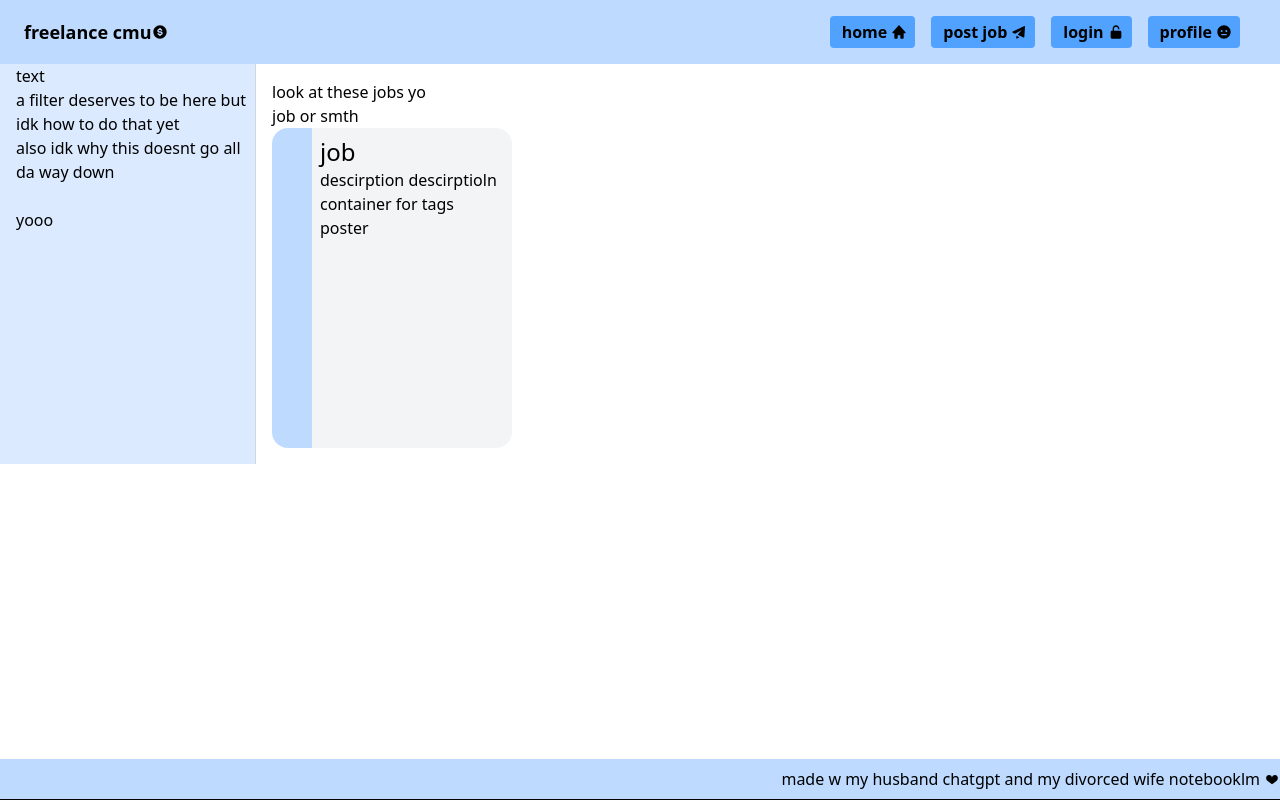
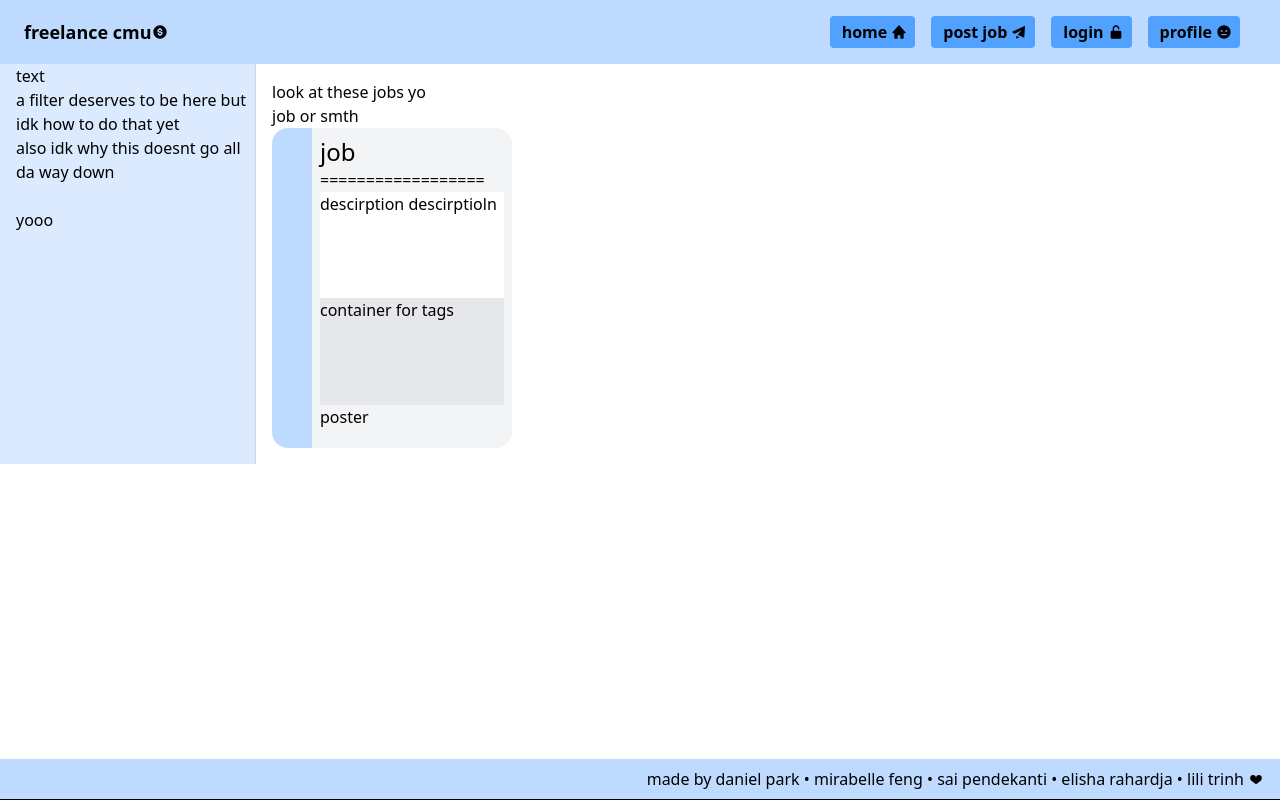
Before and after one commit to scottylabs-labrador/freelance-cmu, a React (Vite) app: page / in a window 1280 px wide. Built offline with nearby package versions, Linux system fonts and the light colour scheme.

Commit message:
front end edits - footer, jobbox

```diff
--- a/src/components/footer/Footer.tsx
+++ b/src/components/footer/Footer.tsx
@@ -3,9 +3,10 @@ import { TiHeart } from "react-icons/ti";
 const Footer = () => {
   return (
     <footer className="fixed left-0 right-0 bg-blue-200 border-b border-black">
-      <div className="flex flex-row justify-end items-center pb-2 pt-2">
+      <div className="flex flex-row justify-end items-center pb-2 pt-2 px-4">
         <h1 className="text px-1">
-          made w my husband chatgpt and my divorced wife notebooklm
+          made by daniel park • mirabelle feng • sai pendekanti • elisha
+          rahardja • lili trinh
         </h1>
         <TiHeart></TiHeart>
       </div>
--- a/src/components/jobbox/JobBox.tsx
+++ b/src/components/jobbox/JobBox.tsx
@@ -1,5 +1,3 @@
-import React from "react";
-
 interface Props {
   JobTitle: string;
   JobDescription: string;
@@ -12,9 +10,12 @@ export default function JobBox({ JobTitle, JobDescription, JobPoster }: Props) {
       <div className="flex flex-col rounded-l-2xl w-10 h-80 bg-blue-200 "></div>
       <div className="flex flex-col w-50 rounded-r-2xl px-2 py-2 bg-gray-100">
         <h1 className="text-2xl">{JobTitle}</h1>
-        <p>{JobDescription}</p>
-        <div>container for tags</div>
-        <p>{JobPoster}</p>
+        <p>==================</p>
+        <p className="h-30  bg-white">{JobDescription}</p>
+        <div className="justify-center bg-gray-200 h-30">
+          container for tags
+        </div>
+        <p className="h-10">{JobPoster}</p>
       </div>
     </div>
   );
```
